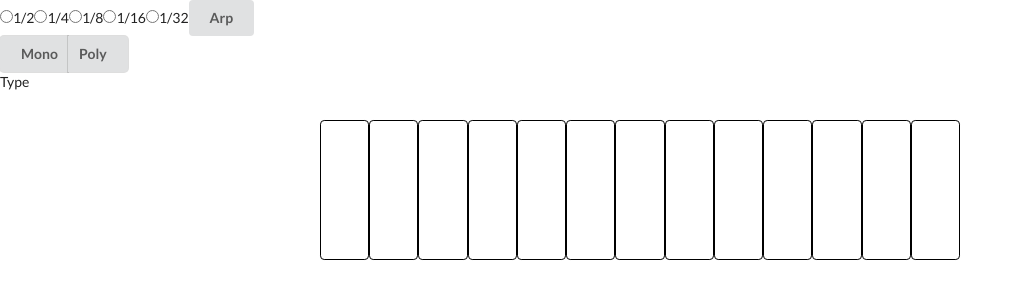
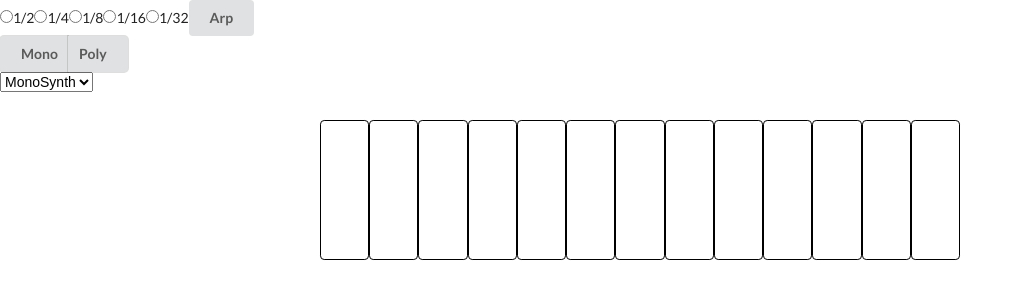
Before and after one commit to hoshikitsunoda/react-synth, a React (Create React App) app: page / in a window 1280 px wide. Shown: the top 300 px of the page, without its empty margins (0-1023 px from the left). Built offline with nearby package versions, Linux system fonts and the light colour scheme.

Commit message:
SynthType now listens to value change in select and sends it to Synth component #1

```diff
--- a/src/components/Synth.js
+++ b/src/components/Synth.js
@@ -30,7 +30,6 @@ class Synth extends Component {
   }
 
   handleChangeType = type => {
-    console.log(this.state.type)
     this.setState({ type: type })
   }
 
--- a/src/components/SynthType.js
+++ b/src/components/SynthType.js
@@ -8,11 +8,18 @@ class SynthType extends Component {
   }
 
   handleChangeType = event => {
-    this.setState({ type: 'Duo' }, this.handleUpdate)
+    this.setState({ type: event.target.value }, this.handleUpdate)
   }
 
   render() {
-    return <div onClick={this.handleChangeType}>Type</div>
+    return (
+      <select value={this.state.type} onChange={this.handleChangeType}>
+        <option value="Mono">MonoSynth</option>
+        <option value="Duo">DuoSynth</option>
+        <option value="AM">AMSynth</option>
+        <option value="FM">FMSynth</option>
+      </select>
+    )
   }
 }
 
```
